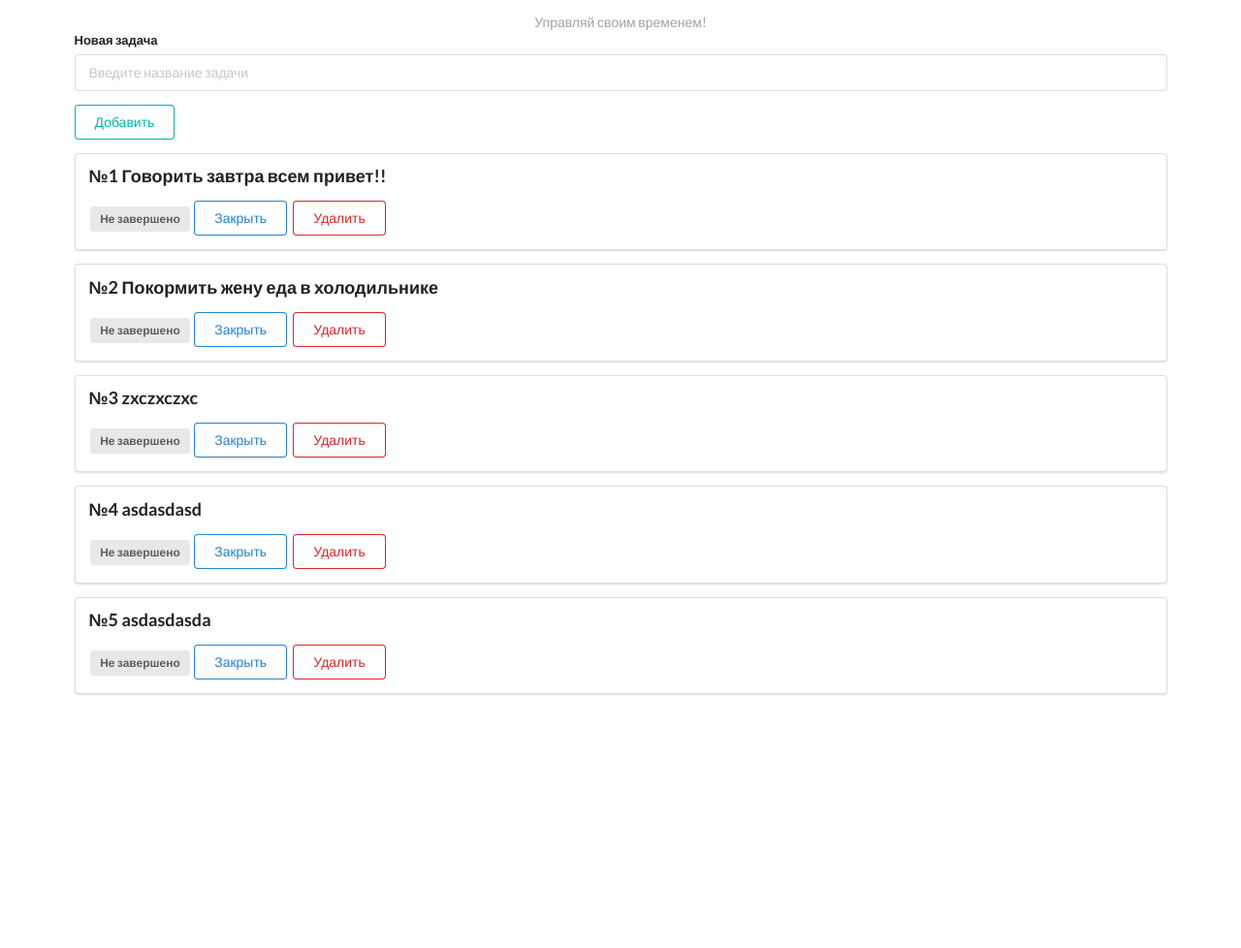
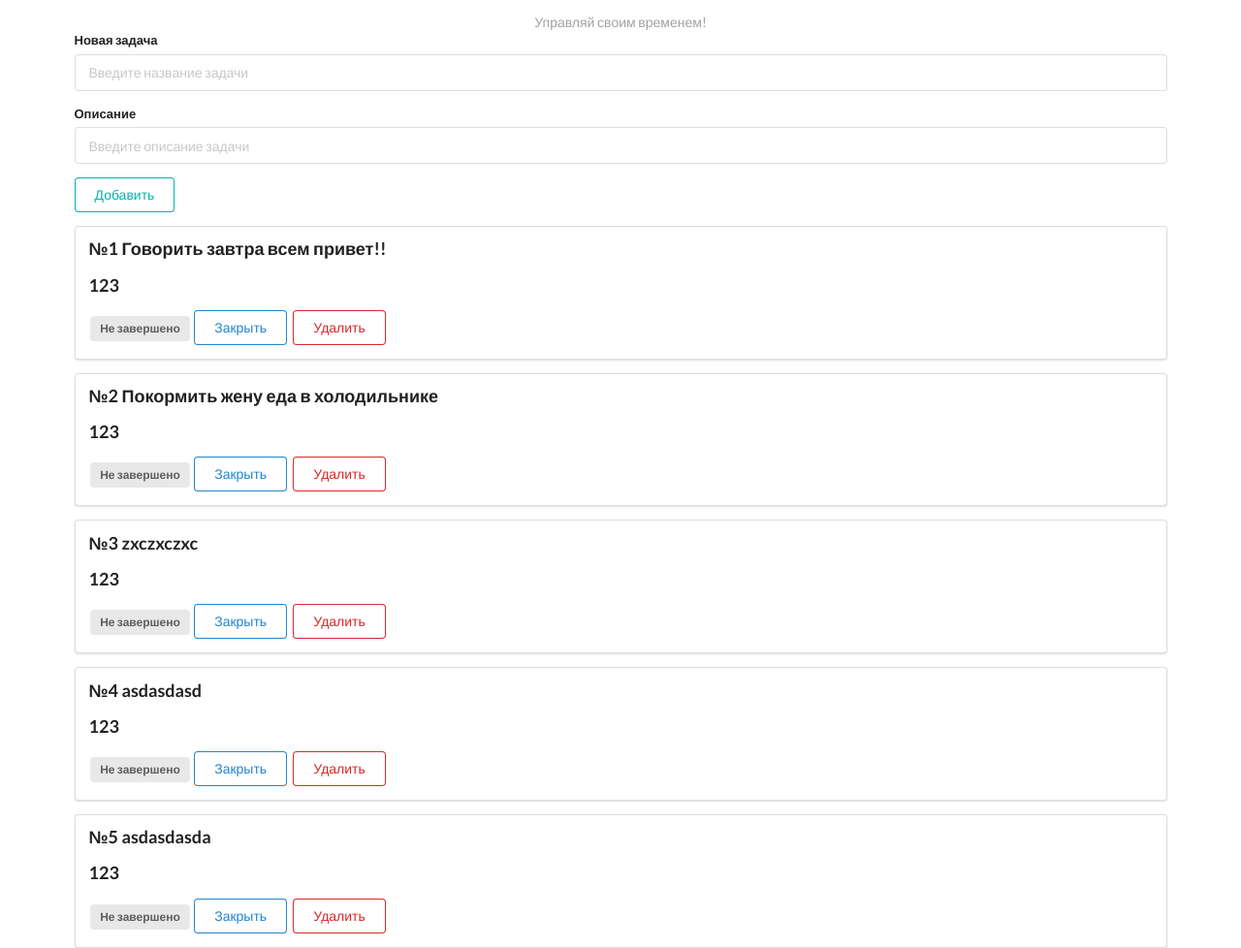
Before and after one commit to MRXTOOR/TodoApp, a Django app: page / in a window 1280 px wide. Shown: the part 82-1060 px from the top of the page at 97% size. Before the commit the page ends 799 px from the top, so only its background shows below. Run offline with Django 4.2, Linux system fonts and the light colour scheme; data comes from the database, SQL or seed files in the repository; both versions use the stored data as it was after the commit; style sheets or scripts are compiled from the project's sources.

Commit message:
описание сделал

```diff
--- a/todoapp/templates/todoapp/index.html
+++ b/todoapp/templates/todoapp/index.html
@@ -4,7 +4,7 @@
 
 <div style="margin-top: 50px;" class="ui container">
     <h1 class="ui center aligned header">Мой менеджер задач Django🐍 </h1>
-    <h3 class="test_style">Управляй своим временем!</h3>
+    <h3 class="main_stely">Управляй своим временем!</h3>
     <form class="ui form" action="{% url 'add' %}" method="post">
         {% csrf_token %}
         <!-- Csrf токен нужен от плохих запросов -->
@@ -12,13 +12,17 @@
             <label>Новая задача</label>
             <input type="text" name="title" placeholder="Введите название задачи"><br>
         </div>
+        <div class="field">
+          <label>Описание</label>
+          <input type="text" name="description" placeholder="Введите описание задачи"><br>
+      </div>
         <button class="ui teal basic button" type="submit">Добавить</button>
     </form>
 
 {% for todo in todo_list %}
 <div class="ui segment">
     <p class="ui big header">№{{ todo.id }} {{ todo.title }}</p>
-
+    <p class="ui big header">{{ todo.description }}</p>
     {% if todo.is_complete == False %}
     <span class="ui gray label">Не завершено</span>
     <a class="ui primary basic button" href="{% url 'update' todo_id=todo.id %}">Закрыть</a>
--- a/todoapp/todolist/models.py
+++ b/todoapp/todolist/models.py
@@ -4,6 +4,7 @@ from django.db import models
 
 class Todo(models.Model):
     title = models.CharField("Название задания", max_length=550)
+    description = models.TextField("Описание задания",max_length=550)
     is_complete = models.BooleanField("Задание завершено",default=False)
 
 
--- a/todoapp/todolist/static/todolist/css/style.css
+++ b/todoapp/todolist/static/todolist/css/style.css
@@ -1,7 +1,7 @@
 @tailwind base;
 @tailwind components;
 @tailwind utilities;
-.test_style {
+.main_stely {
     text-align: center;
     color: rgba(77, 77, 77, 0.527);
 }
--- a/todoapp/todolist/views.py
+++ b/todoapp/todolist/views.py
@@ -9,13 +9,15 @@ from .models import Todo
 
 def index(request):
     todos = Todo.objects.all()
-    return render(request, 'todoapp/index.html', {'todo_list':todos, 'title':'Главная страница'})
+    return render(request, 'todoapp/index.html', {'todo_list':todos, 'title':'Главная страница', 'todo_list':todos})
 
 
 @require_http_methods(['POST'])
 @csrf_exempt
 def add(request):
     title = request.POST['title']
+    description = request.POST['description']
+    description = Todo(description=description)
     todo = Todo(title=title)
     todo.save()
     return redirect('index')
```
Also changed, not shown: todoapp/db.sqlite3, todoapp/todolist/migrations/0002_todo_description.py (added).
